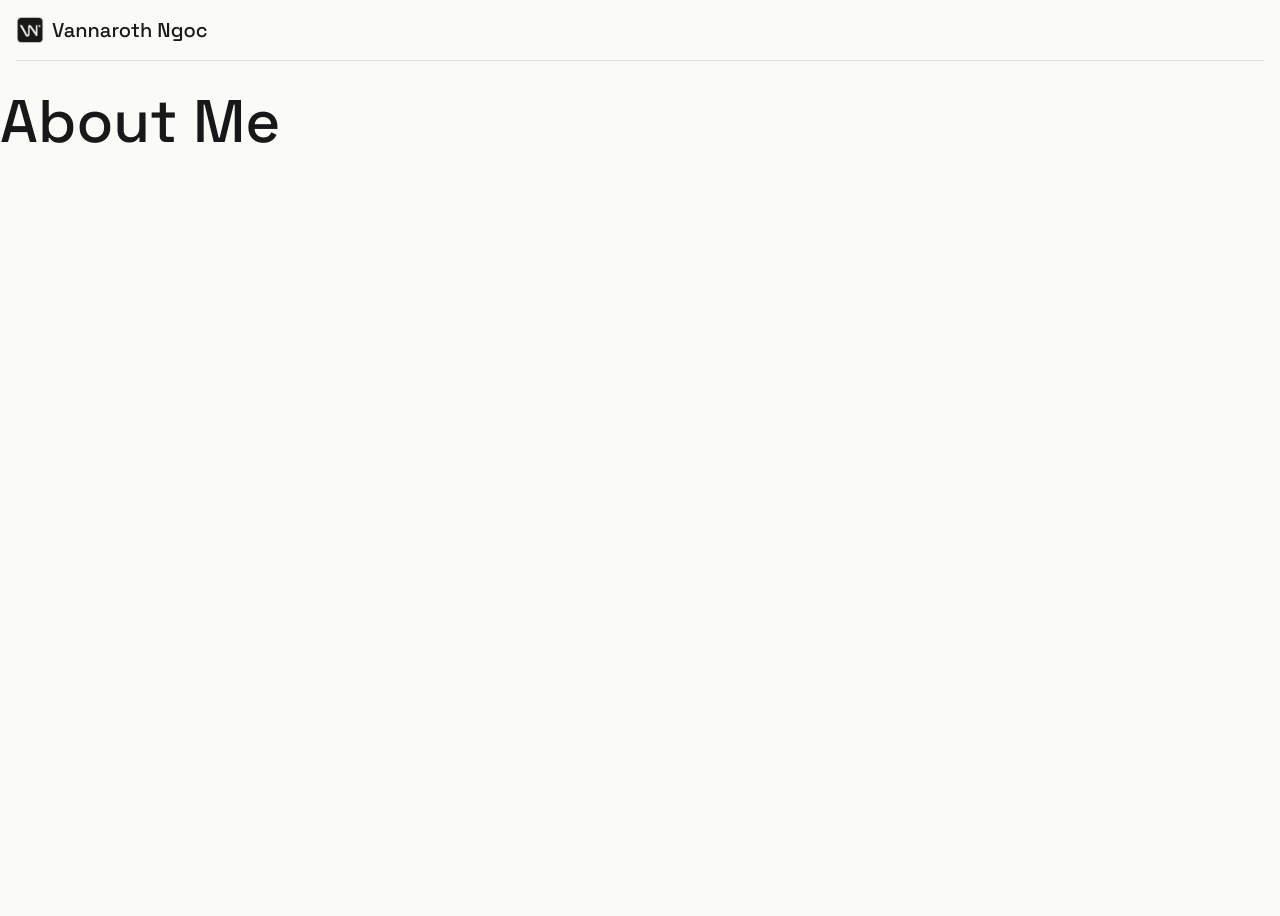
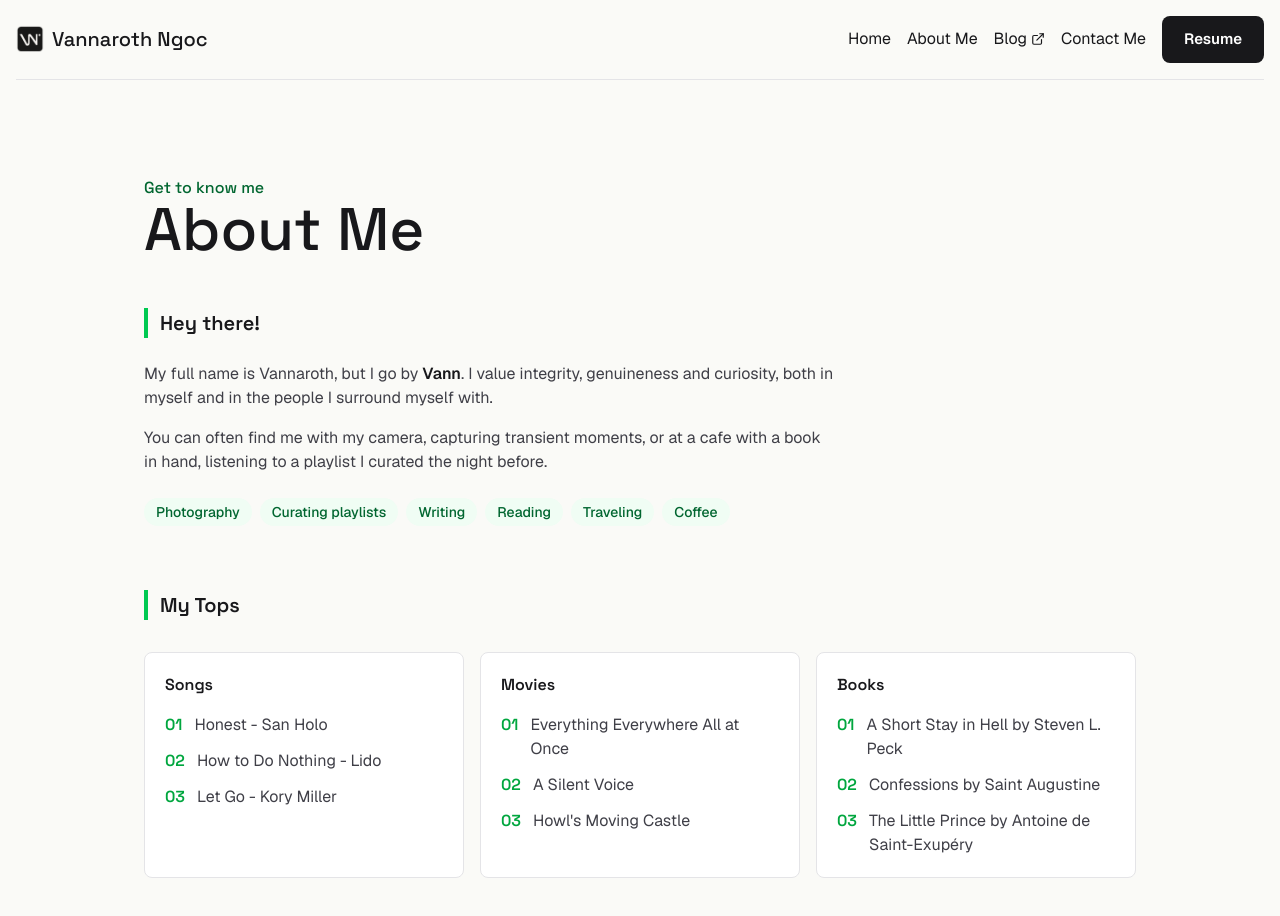
Before and after one commit to VannNgoc/vannaroth, a Next.js app: page /about-me in a window 1280 px wide. Shown: the top 916 px of the page. Before the commit the page ends 800 px from the top, so only its background shows below. Built offline with nearby package versions, Linux system fonts and the light colour scheme.

Commit message:
button state, about me page, and add nav back in

```diff
--- a/app/about-me/page.tsx
+++ b/app/about-me/page.tsx
@@ -1,7 +1,80 @@
+import type { Metadata } from "next";
+
+export const metadata: Metadata = {
+    title: "About Me",
+};
+
+const interests = ['Photography', 'Curating playlists', 'Writing', 'Reading', 'Traveling','Coffee'];
+
+const tops = [
+    {
+        category: 'Songs',
+        items: ['Honest - San Holo', 'How to Do Nothing - Lido', 'Let Go - Kory Miller'],
+    },
+    {
+        category: 'Movies',
+        items: ['Everything Everywhere All at Once', 'A Silent Voice', "Howl's Moving Castle"],
+    },
+    {
+        category: 'Books',
+        items: ['A Short Stay in Hell by Steven L. Peck', 'Confessions by Saint Augustine', 'The Little Prince by Antoine de Saint-Exupéry']
+    },
+];
+
 export default function AboutMe(){
     return (
-        <div>
-            <section><h1>About Me</h1></section>
-        </div>
+        <main className="mx-auto w-full max-w-5xl px-4 py-16 md:py-20">
+            <h2 className="text-base text-green-800">Get to know me</h2>
+            <h1 className="leading-none">About Me</h1>
+
+            <section className="mt-12">
+                <h2 className="inline-block border-l-4 border-green-500 pl-3 font-semibold">
+                    Hey there!
+                </h2>
+                <div className="mt-6 max-w-[65ch] space-y-4 text-zinc-700">
+                    <p>
+                        My full name is Vannaroth, but I go by <span className="font-semibold text-zinc-900">Vann</span>.
+                        I value integrity, genuineness and curiosity, both in myself and in the people I surround myself with.
+                    </p>
+                    <p>
+                        You can often find me with my camera, capturing transient moments, or at a cafe with a book in hand,
+                        listening to a playlist I curated the night before.
+                    </p>
+                </div>
+                <div className="mt-6 flex flex-wrap gap-2">
+                    {interests.map((interest) => (
+                        <span
+                            className="rounded-full bg-green-50 px-3 py-1 text-sm font-medium text-green-800"
+                            key={interest}
+                        >
+                            {interest}
+                        </span>
+                    ))}
+                </div>
+            </section>
+
+            <section className="mt-16">
+                <h2 className="inline-block border-l-4 border-green-500 pl-3 font-semibold">
+                    My Tops
+                </h2>
+                <div className="mt-8 grid gap-4 md:grid-cols-3">
+                    {tops.map((top) => (
+                        <div className="rounded-lg border border-zinc-200 bg-white p-5" key={top.category}>
+                            <h3 className="font-semibold">{top.category}</h3>
+                            <ol className="mt-4 space-y-3">
+                                {top.items.map((item, i) => (
+                                    <li className="flex gap-3 text-zinc-700" key={item}>
+                                        <span className="font-display font-semibold text-green-600">
+                                            {String(i + 1).padStart(2, '0')}
+                                        </span>
+                                        {item}
+                                    </li>
+                                ))}
+                            </ol>
+                        </div>
+                    ))}
+                </div>
+            </section>
+        </main>
     )
 }
--- a/app/globals.css
+++ b/app/globals.css
@@ -24,6 +24,13 @@
   html {
     @apply font-sans bg-background text-foreground;
   }
+
+  /* Visible keyboard focus for every interactive element */
+  a:focus-visible,
+  button:focus-visible,
+  [tabindex]:focus-visible {
+    @apply rounded-sm outline-solid outline-2 outline-offset-2 outline-teal-700;
+  }
 }
 
 @layer components {
@@ -35,15 +42,15 @@
   .btn-secondary {
     @apply inline-flex items-center gap-2 rounded-lg px-5.5 py-3
     text-[15px] font-semibold transition cursor-pointer
-    outline-none focus-visible:outline-2 focus-visible:outline-offset-2 focus-visible:outline-teal-700
+    outline-hidden focus-visible:outline-solid focus-visible:outline-2 focus-visible:outline-offset-2 focus-visible:outline-teal-700
     [-webkit-tap-highlight-color:transparent];
   }
 
   .btn-primary {
     @apply bg-zinc-900 text-white
-    [@media(hover:hover)]:hover:bg-black
-    active:bg-black active:scale-[0.98]
-    aria-selected:bg-black aria-selected:scale-[0.98];
+    [@media(hover:hover)]:hover:bg-green-800
+    active:bg-green-900 active:scale-[0.98]
+    aria-selected:bg-green-900 aria-selected:scale-[0.98];
   }
 
   .btn-secondary {
--- a/app/layout.tsx
+++ b/app/layout.tsx
@@ -3,6 +3,7 @@ import NavigationBar from "@/ui/NavigationBar";
 import { Space_Grotesk, Geist } from "next/font/google";
 import "./globals.css";
 import { cn } from "@/lib/utils";
+import { SpeedInsights } from "@vercel/speed-insights/next";
 
 const geist = Geist({subsets:['latin'],variable:'--font-sans'});
 
@@ -15,14 +16,14 @@ const spaceGrotesk = Space_Grotesk({
 export const metadata: Metadata = {
   metadataBase: new URL("https://vannaroth.com"),
   title: {
-    default: "Vannaroth Ngoc — Software Engineer",
+    default: "Vannaroth Ngoc — Frontend Developer",
     template: "%s | Vannaroth Ngoc",
   },
   description: "Trying to make the Web a more friendly and welcoming place.",
   authors: [{ name: "Vannaroth Ngoc" }],
   creator: "Vannaroth Ngoc",
   openGraph: {
-    title: "Vannaroth Ngoc — Software Engineer",
+    title: "Vannaroth Ngoc — Frontend Developer",
     description: "Trying to make the Web a more friendly and welcoming place.",
     url: "https://vannaroth.com",
     siteName: "Vannaroth Ngoc",
@@ -30,7 +31,7 @@ export const metadata: Metadata = {
   },
   twitter: {
     card: "summary_large_image",
-    title: "Vannaroth Ngoc — Software Engineer",
+    title: "Vannaroth Ngoc — Frontend Developer",
     description: "Trying to make the Web a more friendly and welcoming place.",
   },
   manifest: "/site.webmanifest",
@@ -48,6 +49,7 @@ export default function RootLayout({ children }: Readonly<{ children: React.Reac
       <body className="min-h-full flex flex-col mx-auto max-w-360">
         <NavigationBar />
         {children}
+        <SpeedInsights />
       </body>
       </html>
   );
--- a/package.json
+++ b/package.json
@@ -9,6 +9,7 @@
     "lint": "eslint"
   },
   "dependencies": {
+    "@vercel/speed-insights": "^2.0.0",
     "cn": "^0.3.0",
     "next": "16.3.3",
     "react": "19.2.8",
--- /dev/null
+++ b/ui/ExternalLinkIcon.tsx
@@ -0,0 +1,21 @@
+export function ExternalLinkIcon() {
+    return (
+        <>
+            <svg
+                className="inline-block size-3.5 shrink-0"
+                viewBox="0 0 24 24"
+                fill="none"
+                stroke="currentColor"
+                strokeWidth={2}
+                strokeLinecap="round"
+                strokeLinejoin="round"
+                aria-hidden="true"
+            >
+                <path d="M15 3h6v6" />
+                <path d="M10 14 21 3" />
+                <path d="M18 13v6a2 2 0 0 1-2 2H5a2 2 0 0 1-2-2V8a2 2 0 0 1 2-2h6" />
+            </svg>
+            <span className="sr-only">(opens in a new tab)</span>
+        </>
+    );
+}
--- a/ui/Hero.tsx
+++ b/ui/Hero.tsx
@@ -3,7 +3,7 @@ export default function Hero(){
     return(
         <section className={`px-4 py-16 md:py-20 w-full`}>
             <div className="flex flex-col items-start md:items-center overflow-hidden">
-                <h2 className='text-green-800 text-base text-left md:text-center'>Frontend Engineer</h2>
+                <h2 className='text-green-800 text-base text-left md:text-center'>Frontend Developer</h2>
                 <h1 className='text-left leading-none md:text-center'>Vannaroth Ngoc</h1>
                 <div className={'max-w-3xl py-4'}>
                     <p>Trying to make the web a more friendly and welcoming place.</p>
@@ -11,8 +11,8 @@ export default function Hero(){
 
                 <div className="flex flex-row items-center gap-6 py-4">
                     <Link className='btn-primary' href='/resume.pdf'>Resume</Link>
-                    <Link className='btn-secondary' href='https://vann-recollections.vercel.app/'>View Blog</Link>
-                    {/*<Link className='btn-secondary' href='about-me'>More About Me</Link>*/}
+                    {/*<Link className='btn-secondary' href='https://vann-recollections.vercel.app/'>View Blog</Link>*/}
+                    <Link className='btn-secondary' href='about-me'>More About Me</Link>
                 </div>
 
                 <div className="mt-11 flex flex-wrap gap-7">
--- a/ui/NavigationBar.tsx
+++ b/ui/NavigationBar.tsx
@@ -1,13 +1,15 @@
 import {HamburgerMenu} from "./HamburgerMenu";
 import Link from "next/link";
 import Image from "next/image";
+import {ExternalLinkIcon} from "./ExternalLinkIcon";
 
-// const navLinks = [
-//     // { href: "/", label: "Home" },
-//     // { href: "/about-me", label: "About Me" },
-//     // { href: "/projects", label: "Projects" },
-//     // { href: "/contact", label: "Contact Me" },
-// ];
+const navLinks = [
+    { href: "/", label: "Home" },
+    { href: "/about-me", label: "About Me" },
+    { href: "https://vann-recollections.vercel.app/", label: "Blog", external: true },
+    // { href: "/projects", label: "Projects" },
+    { href: "mailto:vannaroth.ngoc@outlook.com", label: "Contact Me" },
+];
 
 export default function NavigationBar(){
     return(
@@ -19,15 +21,21 @@ export default function NavigationBar(){
                         Vannaroth Ngoc
                     </Link>
                 </div>
-                {/*<HamburgerMenu navLinks={navLinks} />*/}
-                {/*<div className="hidden md:flex md:items-center">*/}
-                {/*    {navLinks.map((link) => (*/}
-                {/*        <Link key={link.href} className="hover:underline mx-2" href={link.href}>*/}
-                {/*            {link.label}*/}
-                {/*        </Link>*/}
-                {/*    ))}*/}
-                {/*    <Link className="btn-primary ml-2" rel="noopener noreferrer" aria-label="Download résumé (opens in a new tab)" target="_blank" href="/resume.pdf">Resume</Link>*/}
-                {/*</div>*/}
+                <HamburgerMenu navLinks={navLinks} />
+                <div className="hidden md:flex md:items-center">
+                    {navLinks.map((link) => (
+                        <Link
+                            key={link.href}
+                            className="hover:underline mx-2 inline-flex items-center gap-1"
+                            href={link.href}
+                            {...(link.external && {target: "_blank", rel: "noopener noreferrer"})}
+                        >
+                            {link.label}
+                            {link.external && <ExternalLinkIcon />}
+                        </Link>
+                    ))}
+                    <Link className="btn-primary ml-2" rel="noopener noreferrer" aria-label="Download résumé (opens in a new tab)" target="_blank" href="/resume.pdf">Resume</Link>
+                </div>
             </nav>
         </div>
     )
```
Also changed, not shown: ui/HamburgerMenu.tsx (+7 -4 lines), .claude/launch.json (added), 1 other file (tests, documents, lock files or other folders).
